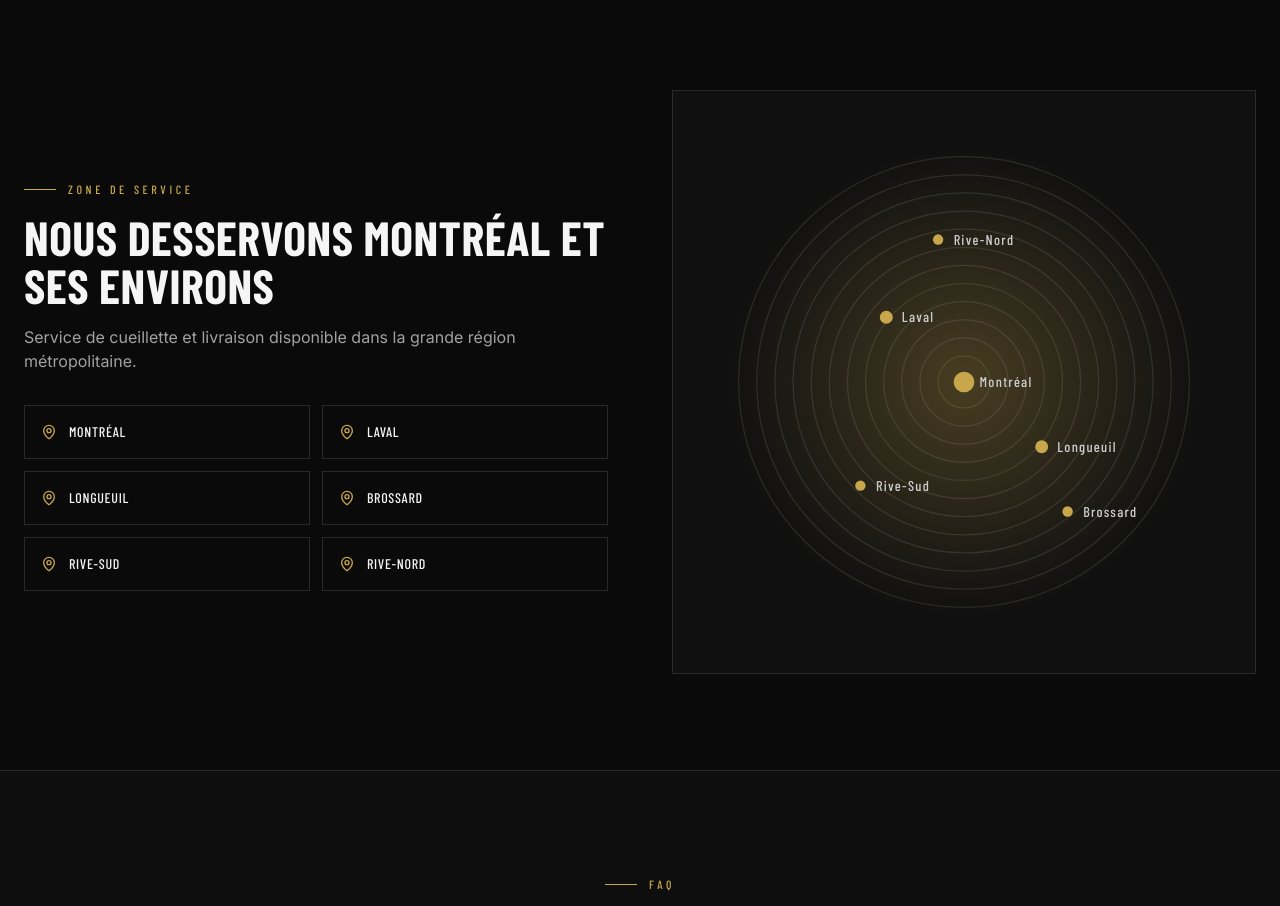
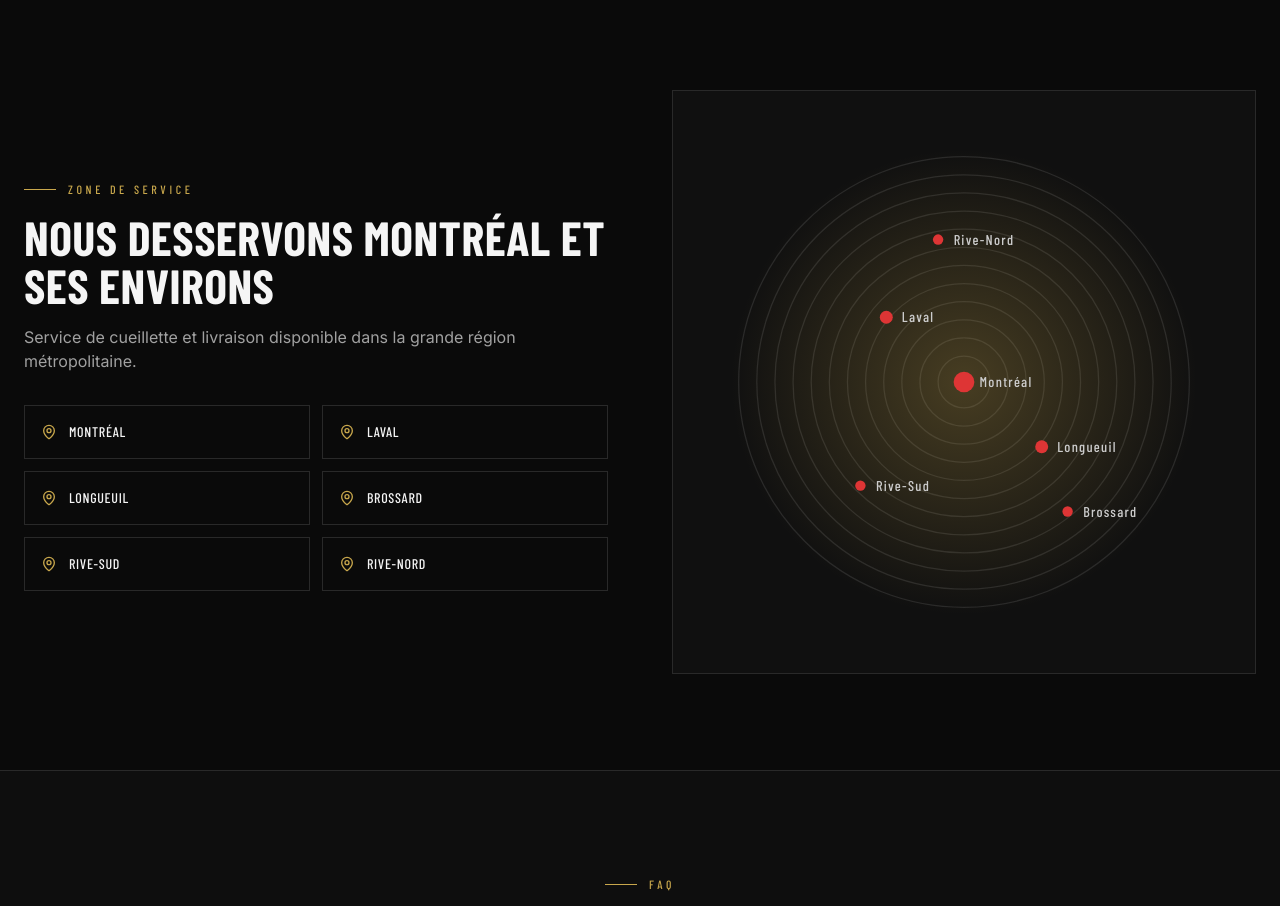
Before and after one commit to Djelloud/exactroue-qc-bilingual-web, a React (Vite) app: page / in a window 1280 px wide. Shown: the part 4340-5246 px from the top of the page. Built offline with nearby package versions, Linux system fonts and the light colour scheme; the HTML template or start-up script is replaced by a standard one; a web font is replaced by a local one.

Commit message:
Changes
Co-authored-by: Djelloud <44250699+Djelloud@users.noreply.github.com>

```diff
--- a/src/pages/Home.tsx
+++ b/src/pages/Home.tsx
@@ -227,7 +227,7 @@ const Home = () => {
                   [180, 90, 'Rive-Nord', 4],
                 ].map(([x, y, name, r]: any, i) => (
                   <g key={i}>
-                    <circle cx={x} cy={y} r={r} fill="hsl(44 53% 54%)">
+                    <circle cx={x} cy={y} r={r} fill="hsl(var(--red))">
                       <animate attributeName="r" values={`${r};${r + 4};${r}`} dur="2.5s" repeatCount="indefinite" begin={`${i * 0.3}s`} />
                     </circle>
                     <text x={x + 12} y={y + 4} fill="hsl(0 0% 80%)" fontSize="11" fontFamily="Barlow Condensed" letterSpacing="1">
```
